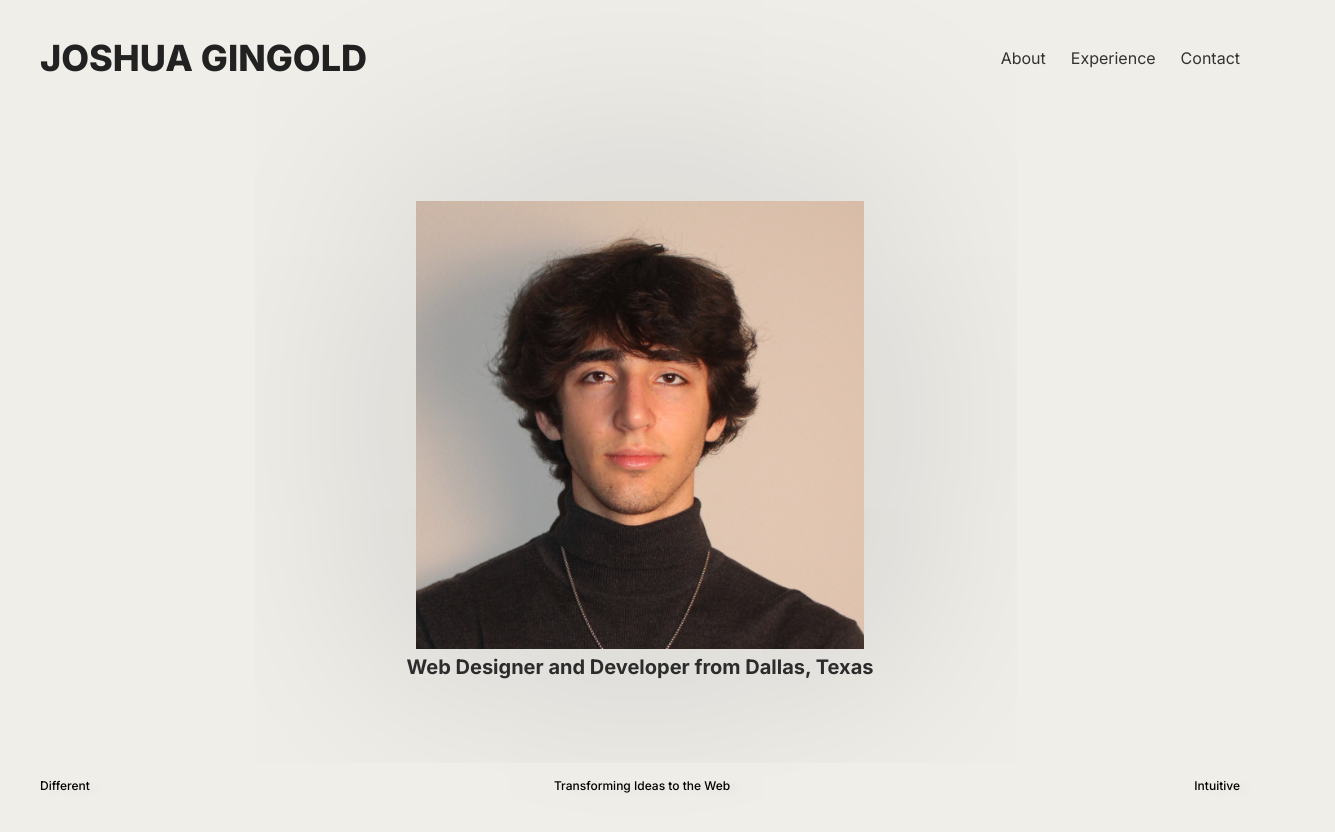
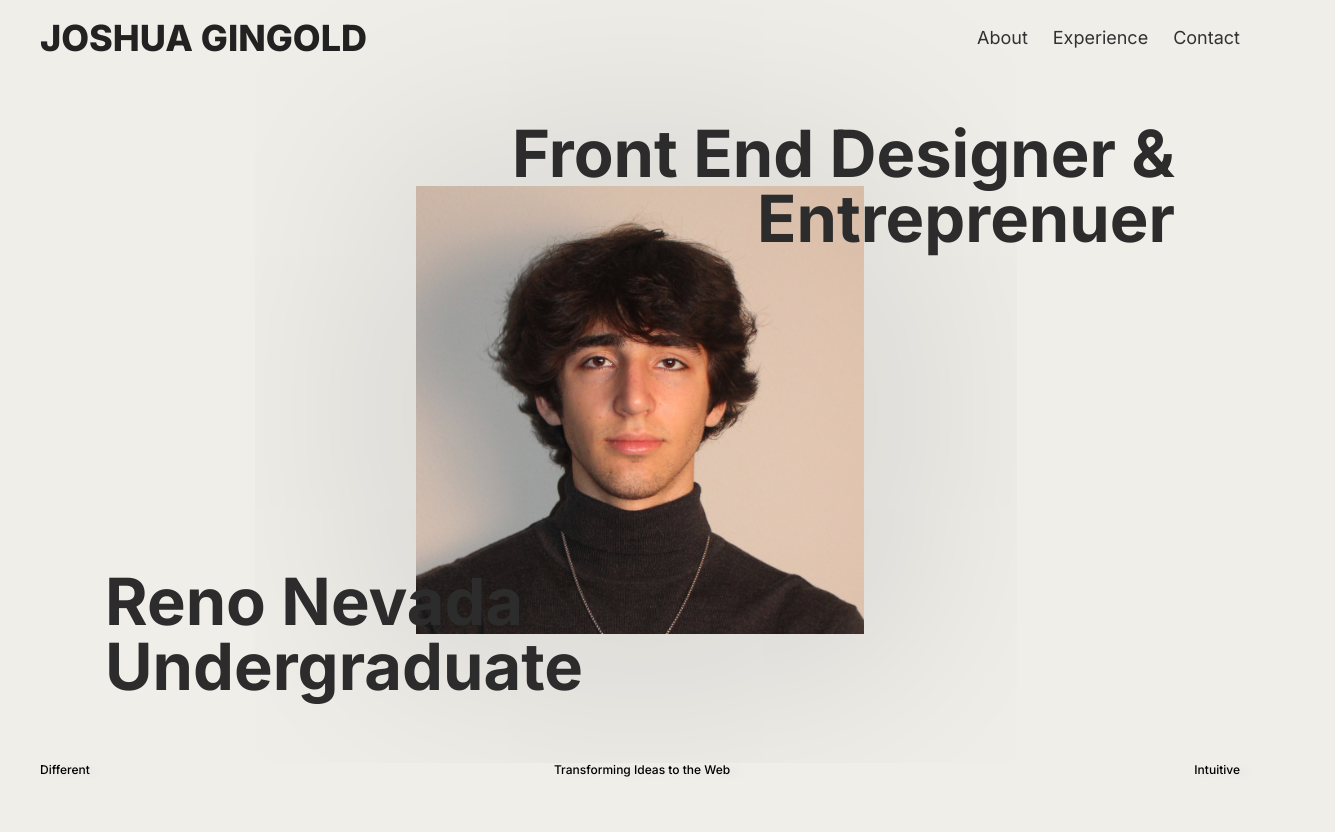
Before and after one commit to Soulful0/Gingold-Portfolio, a website: page public/index.html in a window 1280 px wide. Shown: the whole page, 1335 px wide, since content can reach past the window. Drawn offline with Linux system fonts and the light colour scheme.

Commit message:
design update to home

```diff
--- a/public/css/style.css
+++ b/public/css/style.css
@@ -7,7 +7,7 @@
   align-items: center;
   flex-wrap: nowrap;
 
-  padding: 40px 40px 30px 40px;
+  padding: 20px 40px 0px 40px;
 }
 
 .home-nav {
@@ -25,8 +25,8 @@
 
 .home-nav:hover,
 .home-nav:active {
-  color: #222222ea;
-  text-shadow: -1rem 0.6rem 2.4rem rgba(0, 0, 0, 0.1);
+  color: #3a3a3a;
+  /* text-shadow: -1rem 0.6rem 2.4rem rgba(0, 0, 0, 0.1); */
 }
 
 .nav-framer {
@@ -38,7 +38,7 @@
 .nav-el {
   list-style: none;
 
-  font-size: 1.6rem;
+  font-size: 1.8rem;
 }
 
 .nav-style:link,
@@ -51,6 +51,7 @@
 .nav-style:hover,
 .nav-style:active {
   color: #f1a308;
+  font-weight: 700;
   text-shadow: 0.8rem 0.2rem 1rem rgba(0, 0, 0, 0.1);
 }
 
@@ -69,15 +70,34 @@
 .hero-framer {
   display: flex;
   flex-direction: column;
-  padding: 95px;
+  padding: 0px 25px 0px 25px;
 }
 
-.header-brief {
-  font-size: 2rem;
+.header-brief-top {
+  position: relative;
+  text-align: end;
+
+  top: 6.5rem;
+  right: 8rem;
+}
+
+.header-brief-style-top {
+  font-size: 6.5rem;
   font-weight: 700;
-  padding: 0.8rem;
-  align-self: center;
+  color: #2d2c2c;
+}
 
+.header-brief-bottom {
+  position: relative;
+  text-align: start;
+
+  bottom: 6.5rem;
+  left: 8rem;
+}
+
+.header-brief-style-bottom {
+  font-size: 6.5rem;
+  font-weight: 700;
   color: #2d2c2c;
 }
 
--- a/public/index.html
+++ b/public/index.html
@@ -31,12 +31,19 @@
         </nav>
       </div>
       <div class="hero-framer">
+      <div class="header-brief-top">
+      <p class="header-brief-style-top">Front End Designer &</p>
+      <p class="header-brief-style-top">Entreprenuer</p>
+      </div>
         <img
           class="header-img"
           src="/images/Professional-Crop.png"
           alt="Professional headshot"
         />
-        <p class="header-brief">Web Designer and Developer from Dallas, Texas</p>
+        <div class="header-brief-bottom">
+          <p class="header-brief-style-bottom">Reno Nevada</p>
+          <p class="header-brief-style-bottom">Undergraduate</p>
+        </div>
       </div>
     </header>
 
@@ -45,5 +52,6 @@
       <p>Transforming Ideas to the Web</p>
       <p>Intuitive</p>
     </div>
+    <script src="./js/style.js"></script>
   </body>
 </html>
```
Also changed, not shown: public/js/style.js (added), 1 other file.
